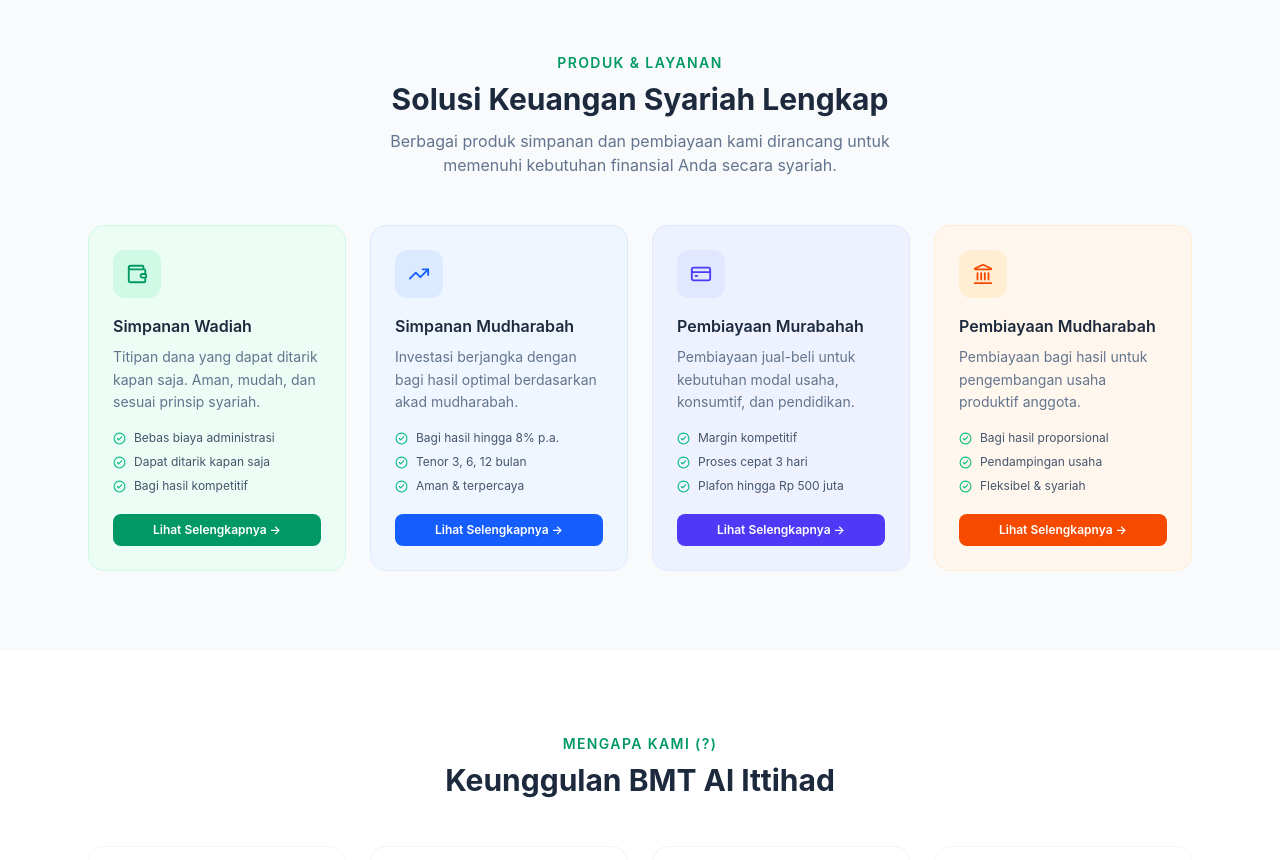
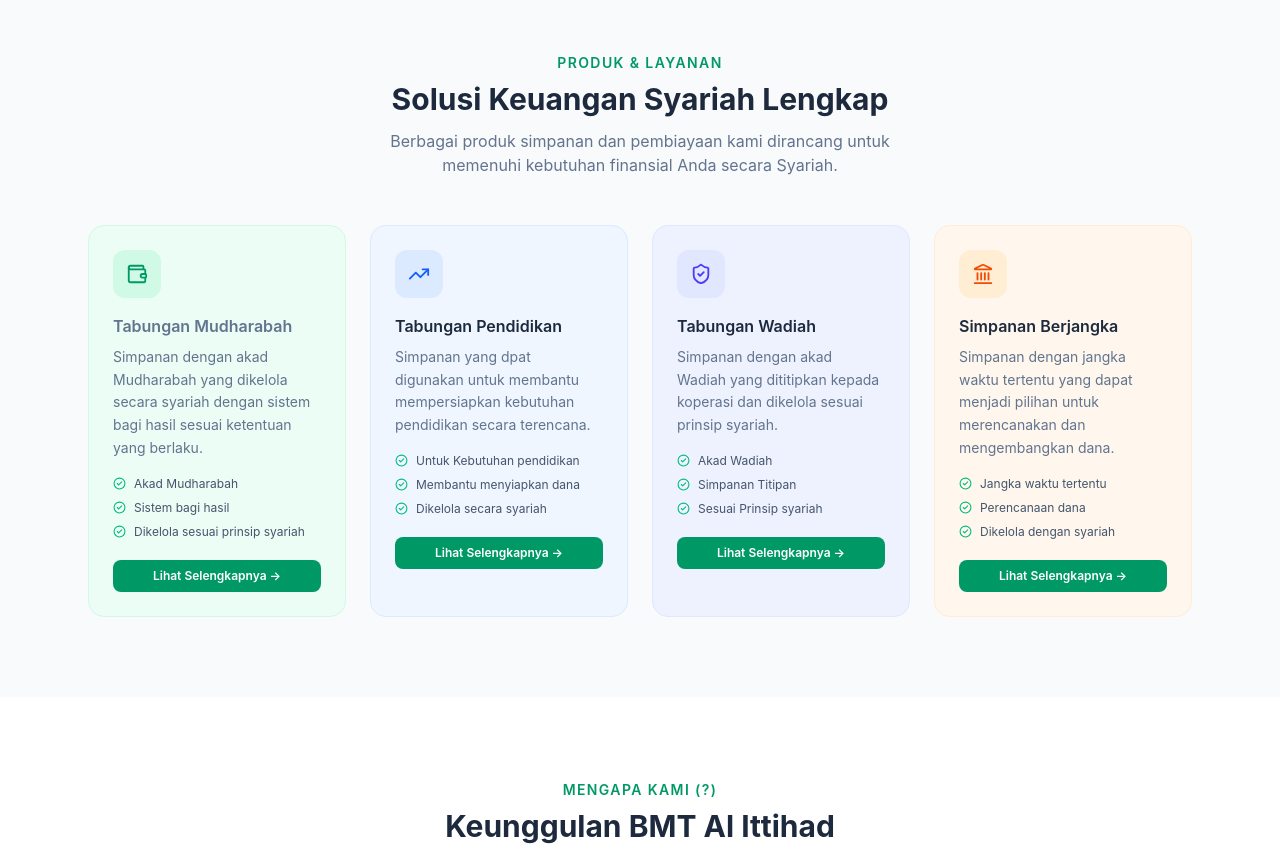
Before and after one commit to putri58/bmt-sistem, a React (Vite) app: page / in a window 1280 px wide. Shown: the part 1360-2220 px from the top of the page. Built offline with nearby package versions, Linux system fonts and the light colour scheme.

Commit message:
17 September 2026

```diff
--- a/src/pages/guest/Home.jsx
+++ b/src/pages/guest/Home.jsx
@@ -280,6 +280,7 @@
       {/* ── PRODUK ── */}
       <section id="produk" className="bg-slate-50 py-20">
         <div className="mx-auto max-w-6xl px-6">
+          {/* Header */}
           <div className="mb-12 text-center">
             <span className="mb-2 inline-block text-sm font-semibold uppercase tracking-widest text-emerald-600">
               Produk & Layanan
@@ -289,51 +290,166 @@
             </h2>
             <p className="mx-auto mt-3 max-w-xl text-slate-500">
               Berbagai produk simpanan dan pembiayaan kami dirancang untuk
-              memenuhi kebutuhan finansial Anda secara syariah.
+              memenuhi kebutuhan finansial Anda secara Syariah.
             </p>
           </div>
-
+          {/* Produk */}
           <div className="grid gap-6 md:grid-cols-2 lg:grid-cols-4">
-            {produk.map((p) => {
-              const c = colorMap[p.color];
-              const Icon = p.icon;
-              return (
-                <div
-                  key={p.nama}
-                  className={`group rounded-2xl border ${c.border} ${c.bg} p-6 transition-all duration-300 hover:-translate-y-1 hover:shadow-xl`}
-                >
-                  <div
-                    className={`mb-4 flex h-12 w-12 items-center justify-center rounded-xl ${c.icon}`}
-                  >
-                    <Icon size={22} />
+            {/* Tabungan Mudharabah */}
+            <div className="group rounded-2xl border border-emerald-100 bg-emerald-50 p-6 transition-all duration-400 hover:-translate-y-1">
+              <div className="mb-4 flex h-12 w-12 items-center justify-center rounded-xl bg-emerald-100 text-emerald-600">
+                <Wallet size={22} />
               </div>
-                  <h3 className="font-semibold text-slate-800">{p.nama}</h3>
+              <h3 className="font-semibold text-slate-500">
+                Tabungan Mudharabah
+              </h3>
               <p className="mt-2 text-sm leading-relaxed text-slate-500">
-                    {p.desc}
+                Simpanan dengan akad Mudharabah yang dikelola secara syariah
+                dengan sistem bagi hasil sesuai ketentuan yang berlaku.
               </p>
               <ul className="mt-4 space-y-2">
-                    {p.fitur.map((f) => (
-                      <li
-                        key={f}
-                        className="flex items-center gap-2 text-xs text-slate-600"
-                      >
+                <li className="flex items-center gap-2 text-xs text-slate-600">
+                  <CheckCircle2
+                    size={13}
+                    className="shirnk-0 text-emerald-500"
+                  />
+                  Akad Mudharabah
+                </li>
+                <li className="flex items-center gap-2 text-xs text-slate-600">
                   <CheckCircle2
                     size={13}
                     className="shrink-0 text-emerald-500"
                   />
-                        {f}
+                  Sistem bagi hasil
                 </li>
-                    ))}
+                <li className="flex items-center gap-2 text-xs text-slate-600">
+                  <CheckCircle2
+                    size={13}
+                    className="shirnk-0 text-emerald-500"
+                  />
+                  Dikelola sesuai prinsip syariah
+                </li>
               </ul>
               <Link
                 to="/daftar"
-                    className={`mt-5 block rounded-lg ${c.badge} py-2 text-center text-xs font-semibold text-white transition hover:opacity-90`}
+                className="mt-5 block rounded-lg bg-emerald-600 py-2 text-center text-xs font-semibold text-white transition hover:bg-emerald-700"
               >
                 Lihat Selengkapnya →
               </Link>
             </div>
-              );
-            })}
+            {/* Tabungan Pendidikan */}
+            <div className="group rounded-2xl border border-blue-100 bg-blue-50 p-6 transition-all duration-400 hover:-translate-y-1 hover:shadow-xl">
+              <div className="mb-4 flex h-12 w-12 items-center justify-center rounded-xl bg-blue-100 text-blue-600">
+                <TrendingUp size={22} />
+              </div>
+              <h3 className="font-semibold text-slate-800">
+                Tabungan Pendidikan
+              </h3>
+              <p className="mt-2 text-sm leading-relaxed text-slate-500">
+                Simpanan yang dpat digunakan untuk membantu mempersiapkan
+                kebutuhan pendidikan secara terencana.
+              </p>
+              <ul className="mt-4 space-y-2">
+                <li className="flex items-center gap-2 text-xs text-slate-600">
+                  <CheckCircle2
+                    size={13}
+                    className="shirnk-0 text-emerald-500"
+                  />
+                  Untuk Kebutuhan pendidikan
+                </li>
+                <li className="flex items-center gap-2 text-xs text-slate-600">
+                  <CheckCircle2
+                    size={13}
+                    className="shirnk-0 text-emerald-500"
+                  />
+                  Membantu menyiapkan dana
+                </li>
+                <li className="flex items-center gap-2 text-xs text-slate-600">
+                  <CheckCircle2
+                    size={13}
+                    className="shirnk-0 text-emerald-500"
+                  />
+                  Dikelola secara syariah
+                </li>
+              </ul>
+              <Link
+                to="/daftar"
+                className="mt-5 block rounded-lg bg-emerald-600 py-2 text-center text-xs font-semibold text-white transition hover:bg-emerald-700"
+              >
+                Lihat Selengkapnya →
+              </Link>
+            </div>
+            {/* Tabungan Wadiah */}
+            <div className="group rounded-2xl border border-indigo-100 bg-indigo-50 p-6 transition-all duration-400 hover hover:-translate-y-1 hover:shadow-xl">
+              <div className="mb-4 flex h-12 w-12 items-center justify-center rounded-xl bg-indigo-100 text-indigo-600">
+                <ShieldCheck size={22} />
+              </div>
+              <h3 className="font-semibold text-slate-800">Tabungan Wadiah</h3>
+              <p className="mt-2 text-sm leading-relaxed text-slate-500">
+                Simpanan dengan akad Wadiah yang dititipkan kepada koperasi dan
+                dikelola sesuai prinsip syariah.
+              </p>
+              <ul className="mt-4 space-y-2">
+                <li className="flex items-center gap-2 text-xs text-slate-600">
+                  <CheckCircle2
+                    size={13}
+                    className="shirnk-0 text-emerald-500"
+                  />
+                  Akad Wadiah
+                </li>
+                <li className="flex items-center gap-2 text-xs text-slate-600">
+                  <CheckCircle2
+                    size={13}
+                    className="shirnk-0 text-emerald-500"
+                  />
+                  Simpanan Titipan
+                </li>
+                <li className="flex items-center gap-2 text-xs text-slate-600">
+                  <CheckCircle2
+                    size={13}
+                    className="shirnk-0 text-emerald-500"
+                  />
+                  Sesuai Prinsip syariah
+                </li>
+              </ul>
+              <Link
+                to="/daftar"
+                className="mt-5 block rounded-lg bg-emerald-600 py-2 text-center text-xs font-semibold text-white transition hover:bg-emerald-700"
+              >
+                Lihat Selengkapnya →
+              </Link>
+            </div>
+            {/* Simpanan Berjangka */}
+            <div className="group rounded-2xl border border-orange-100 bg-orange-50 p-6 transition-all duration-400 hover:-translate-y-1 hover:shadow-xl">
+              <div className="mb-4 flex h-12 w-12 items-center justify-center rounded-xl bg-orange-100 text-orange-600"> <Landmark size={22}/>
+              </div>
+              <h3 className="font-semibold text-slate-800">
+                Simpanan Berjangka
+              </h3>
+              <p className="mt-2 text-sm leading-relaxed text-slate-500">
+                Simpanan dengan jangka waktu tertentu yang dapat menjadi pilihan untuk merencanakan dan mengembangkan dana.
+              </p>
+              <ul className="mt-4 space-y-2">
+                <li className="flex items-center gap-2 text-xs text-slate-600">
+                  <CheckCircle2 size={13} className="shirnk-0 text-emerald-500"/>
+                  Jangka waktu tertentu
+                </li>
+                <li className="flex items-center gap-2 text-xs text-slate-600">
+                  <CheckCircle2 size={13} className="shirnk-0 text-emerald-500"/>
+                  Perencanaan dana
+                </li>
+                <li className="flex items-center gap-2 text-xs text-slate-600">
+                  <CheckCircle2 size={13} className="shirnk-0 text-emerald-500"/>
+                  Dikelola dengan syariah
+                </li>
+              </ul>
+              <Link
+                to="/daftar"
+                className="mt-5 block rounded-lg bg-emerald-600 py-2 text-center text-xs font-semibold text-white transition hover:bg-emerald-700"
+              >
+                Lihat Selengkapnya →
+              </Link>
+            </div>
           </div>
         </div>
       </section>
--- a/src/pages/guest/Informasi.jsx
+++ b/src/pages/guest/Informasi.jsx
@@ -41,44 +41,44 @@
   },
 ];
 
-const pinjaman = [
-  {
-    nama: "Pembiayaan Murabahah",
-    deskripsi: "Pembiayaan jual-beli untuk kebutuhan barang konsumtif maupun produktif.",
-    plafon: "Rp 500.000 – Rp 500.000.000",
-    tenor: "1 – 60 bulan",
-    ketentuan: ["Akad jual-beli syariah", "Margin kompetitif dan transparan", "Cicilan tetap setiap bulan"],
-    persyaratan: ["KTP/SIM yang masih berlaku", "Slip gaji / laporan usaha", "Jaminan sesuai plafon", "Foto terbaru"],
-    warna: "green",
-  },
-  {
-    nama: "Pembiayaan Mudharabah",
-    deskripsi: "Pembiayaan bagi hasil untuk pengembangan usaha produktif anggota.",
-    plafon: "Rp 5.000.000 – Rp 200.000.000",
-    tenor: "3 – 36 bulan",
-    ketentuan: ["Akad bagi hasil proporsional", "Keuntungan dibagi sesuai nisbah", "Laporan usaha berkala"],
-    persyaratan: ["Anggota aktif min. 3 bulan", "Proposal usaha", "Laporan keuangan usaha", "Jaminan usaha"],
-    warna: "blue",
-  },
-  {
-    nama: "Pembiayaan Ijarah",
-    deskripsi: "Pembiayaan sewa menyewa untuk kebutuhan pendidikan, kesehatan, atau jasa.",
-    plafon: "Rp 500.000 – Rp 50.000.000",
-    tenor: "1 – 24 bulan",
-    ketentuan: ["Akad sewa manfaat", "Biaya sewa tetap", "Cocok untuk pendidikan dan kesehatan"],
-    persyaratan: ["KTP/SIM", "Bukti kebutuhan (tagihan/invoice)", "Slip penghasilan"],
-    warna: "purple",
-  },
-  {
-    nama: "Pembiayaan Qardh",
-    deskripsi: "Pinjaman kebajikan tanpa bunga untuk kebutuhan darurat atau sosial.",
-    plafon: "Rp 500.000 – Rp 5.000.000",
-    tenor: "1 – 12 bulan",
-    ketentuan: ["Tanpa biaya tambahan (0%)", "Hanya untuk kebutuhan mendesak", "Pengembalian pokok pinjaman"],
-    persyaratan: ["Anggota aktif min. 6 bulan", "Surat permohonan", "KTP"],
-    warna: "rose",
-  },
-];
+// const pinjaman = [
+//   {
+//     nama: "Pembiayaan Murabahah",
+//     deskripsi: "Pembiayaan jual-beli untuk kebutuhan barang konsumtif maupun produktif.",
+//     plafon: "Rp 500.000 – Rp 500.000.000",
+//     tenor: "1 – 60 bulan",
+//     ketentuan: ["Akad jual-beli syariah", "Margin kompetitif dan transparan", "Cicilan tetap setiap bulan"],
+//     persyaratan: ["KTP/SIM yang masih berlaku", "Slip gaji / laporan usaha", "Jaminan sesuai plafon", "Foto terbaru"],
+//     warna: "green",
+//   },
+//   {
+//     nama: "Pembiayaan Mudharabah",
+//     deskripsi: "Pembiayaan bagi hasil untuk pengembangan usaha produktif anggota.",
+//     plafon: "Rp 5.000.000 – Rp 200.000.000",
+//     tenor: "3 – 36 bulan",
+//     ketentuan: ["Akad bagi hasil proporsional", "Keuntungan dibagi sesuai nisbah", "Laporan usaha berkala"],
+//     persyaratan: ["Anggota aktif min. 3 bulan", "Proposal usaha", "Laporan keuangan usaha", "Jaminan usaha"],
+//     warna: "blue",
+//   },
+//   {
+//     nama: "Pembiayaan Ijarah",
+//     deskripsi: "Pembiayaan sewa menyewa untuk kebutuhan pendidikan, kesehatan, atau jasa.",
+//     plafon: "Rp 500.000 – Rp 50.000.000",
+//     tenor: "1 – 24 bulan",
+//     ketentuan: ["Akad sewa manfaat", "Biaya sewa tetap", "Cocok untuk pendidikan dan kesehatan"],
+//     persyaratan: ["KTP/SIM", "Bukti kebutuhan (tagihan/invoice)", "Slip penghasilan"],
+//     warna: "purple",
+//   },
+//   {
+//     nama: "Pembiayaan Qardh",
+//     deskripsi: "Pinjaman kebajikan tanpa bunga untuk kebutuhan darurat atau sosial.",
+//     plafon: "Rp 500.000 – Rp 5.000.000",
+//     tenor: "1 – 12 bulan",
+//     ketentuan: ["Tanpa biaya tambahan (0%)", "Hanya untuk kebutuhan mendesak", "Pengembalian pokok pinjaman"],
+//     persyaratan: ["Anggota aktif min. 6 bulan", "Surat permohonan", "KTP"],
+//     warna: "rose",
+//   },
+// ];
 
 const colorMap = {
   emerald: "bg-emerald-50 border-emerald-200 text-emerald-700",
@@ -206,8 +206,8 @@
       <div className="sticky top-[80px] z-20 border-b border-slate-200 bg-white">
         <div className="mx-auto flex max-w-6xl gap-1 px-6 py-2">
           {[
-            { key: "simpanan", label: "Simpanan", icon: Wallet },
-            { key: "pinjaman", label: "Pembiayaan / Pinjaman", icon: CreditCard },
+            { key: "simpanan", label: "Produk", icon: Wallet },
+            // { key: "pinjaman", label: "Pembiayaan / Pinjaman", icon: CreditCard },
             { key: "simulasi", label: "Simulasi", icon: Calculator },
           ].map(({ key, label, icon: Icon }) => (
             <button
@@ -233,7 +233,7 @@
           {activeTab === "simpanan" && (
             <div>
               <div className="mb-8">
-                <h2 className="text-2xl font-bold text-slate-800">Produk Simpanan</h2>
+                <h2 className="text-2xl font-bold text-slate-800">Produk Layanan</h2>
                 <p className="mt-1 text-slate-500">Kelola keuangan Anda dengan produk simpanan syariah kami yang aman dan menguntungkan.</p>
               </div>
               <div className="space-y-4">
```
Lines whose indentation alone changed are shown as unchanged.
